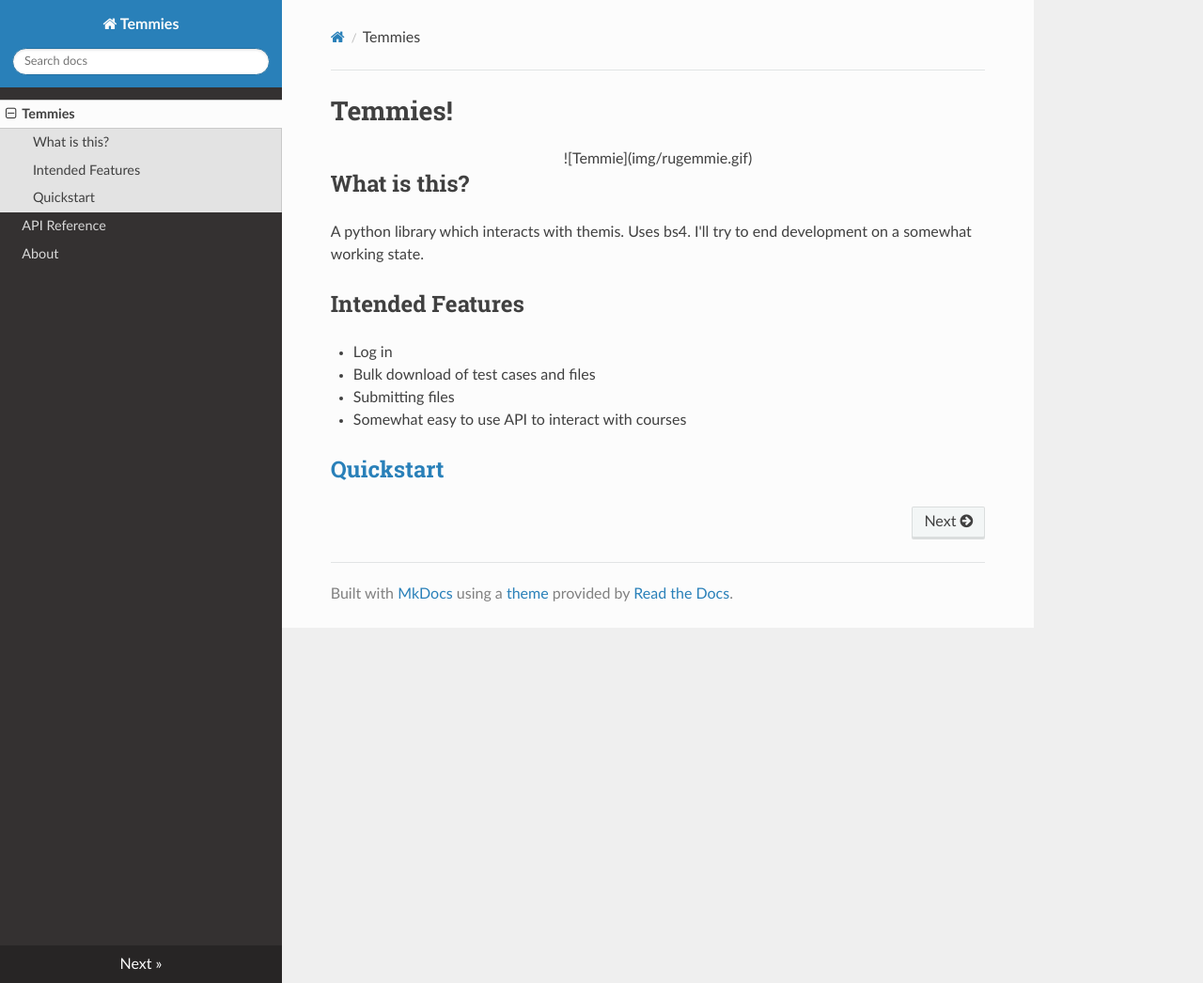
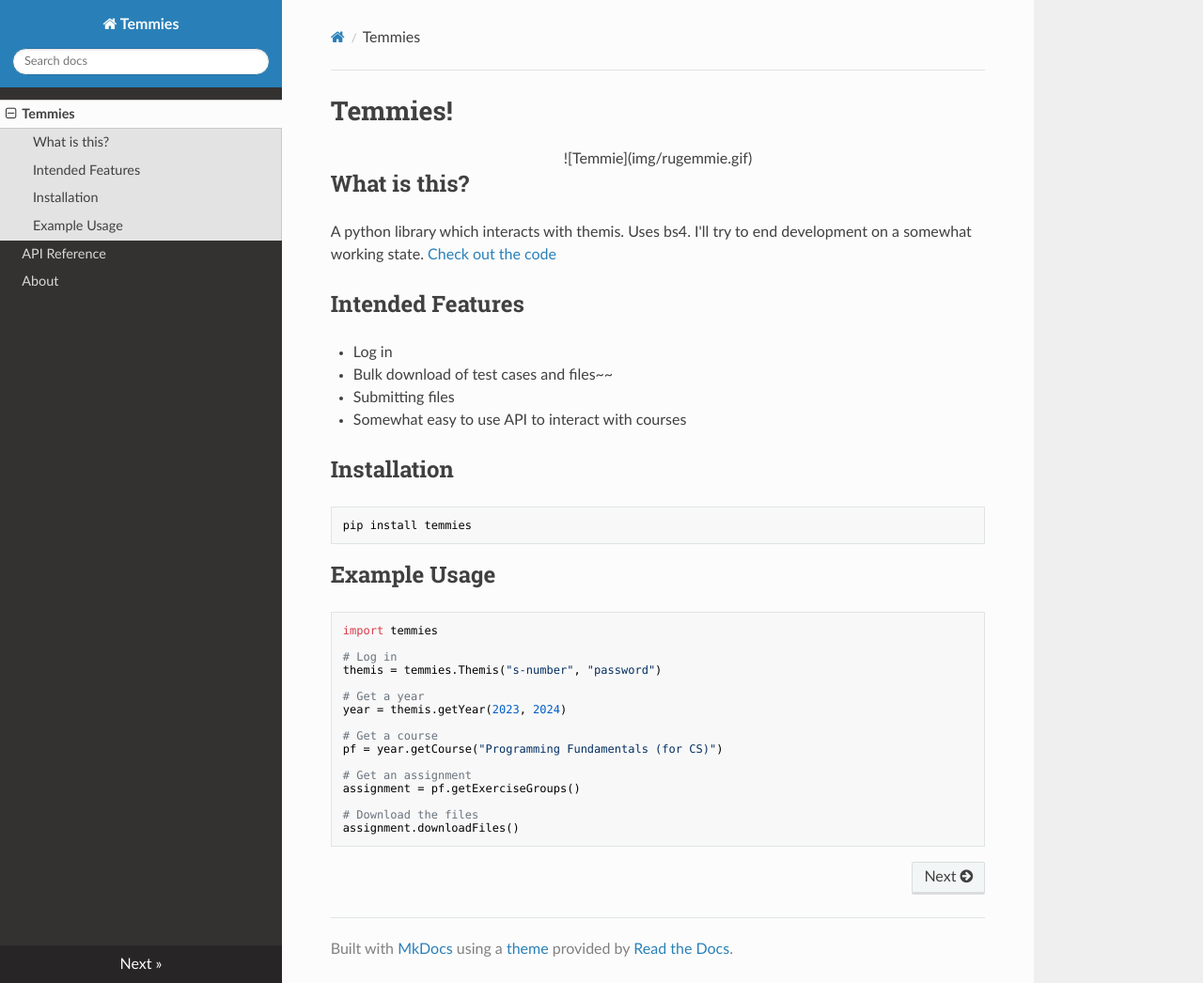
Before and after one commit to Code-For-Groningen/temmies, an MkDocs documentation site: the page built from docs/index.md, in a window 1280 px wide and 1046 px high. Shown: the whole window at 94% size. Built offline with MkDocs 1.6.1, drawn with Linux system fonts in a browser that asks for light colours; nearby versions of some CDN libraries.

Commit message:
Updated docs

````diff
--- a/docs/index.md
+++ b/docs/index.md
@@ -3,12 +3,35 @@
 
 
 ## What is this?
-A python library which interacts with themis. Uses bs4. I'll try to end development on a somewhat working state.
+A python library which interacts with themis. Uses bs4. I'll try to end development on a somewhat working state. [Check out the code](https://github.com/Code-For-Groningen/temmies)
 
 ## Intended Features
 * Log in
-* Bulk download of test cases and files
+* Bulk download of test cases and files~~
 * Submitting files
 * Somewhat easy to use API to interact with courses
 
-## [Quickstart](quickstart.md)
+## Installation
+```bash
+pip install temmies
+```
+
+## Example Usage
+```python
+import temmies
+
+# Log in
+themis = temmies.Themis("s-number", "password")
+
+# Get a year
+year = themis.getYear(2023, 2024)
+
+# Get a course
+pf = year.getCourse("Programming Fundamentals (for CS)")
+
+# Get an assignment
+assignment = pf.getExerciseGroups()
+
+# Download the files
+assignment.downloadFiles()
+```
````
